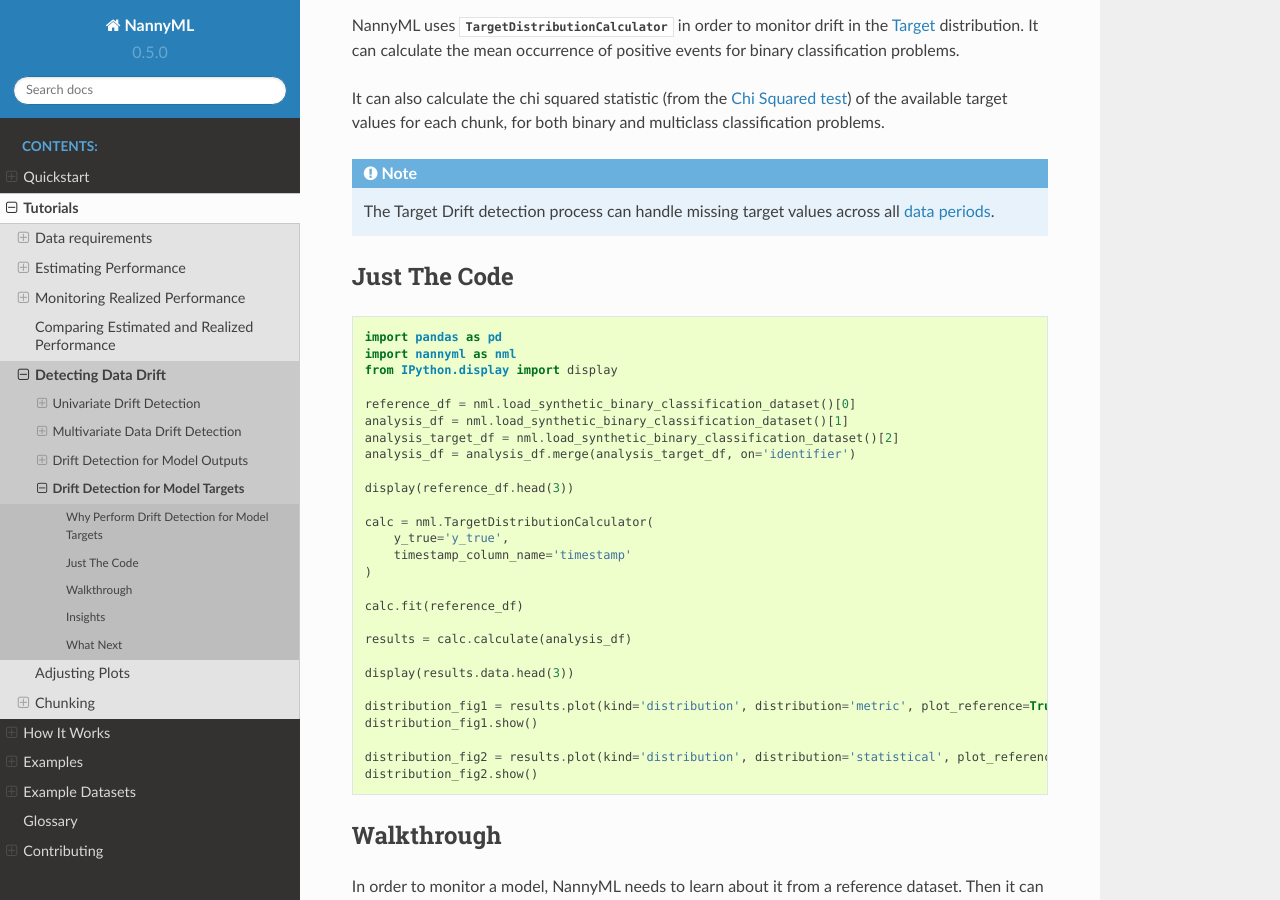
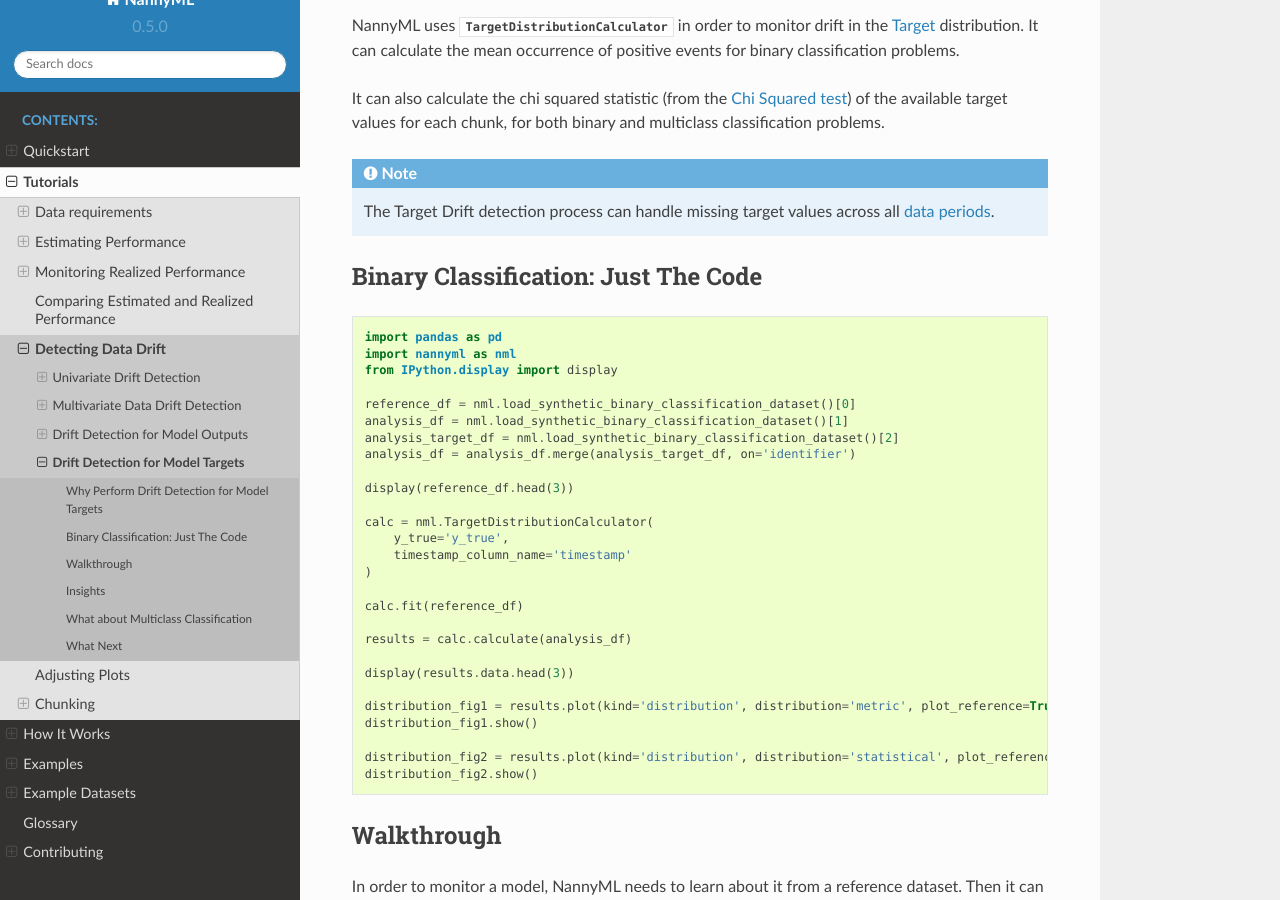
Before and after one commit to NannyML/nannyml, a Sphinx documentation site: the page built from docs/tutorials/detecting_data_drift/drift_detection_for_model_targets.rst, in a window 1280 px wide and 900 px high, scrolled down 346 px. Built offline with Sphinx 7.4.7 and the Read the Docs theme 2.0.0, drawn with Linux system fonts in a browser that asks for light colours; pages that are not in the unit, such as notebooks, are missing from menus; some of the changed text lies outside the part shown.

Commit message:
adding multiclass test

```diff
--- a/docs/tutorials/detecting_data_drift/drift_detection_for_model_targets.rst
+++ b/docs/tutorials/detecting_data_drift/drift_detection_for_model_targets.rst
@@ -24,8 +24,8 @@
     The Target Drift detection process can handle missing target values across all :term:`data periods<Data Period>`.
 
 
-Just The Code
--------------
+Binary Classification: Just The Code
+------------------------------------
 
 .. code-block:: python
 
@@ -151,6 +151,7 @@
 
 .. image:: /_static/target_distribution_statistical.svg
 
+
 Insights
 -----------------------
 
@@ -158,6 +159,15 @@
 can happen when the statistical tests consider a small change in the distribution of a variable to be significant.
 But because the change is small it is usually not significant from a model monitoring perspective.
 
+What about Multiclass Classification
+------------------------------------
+
+.. code-block:: python
+
+    calc.multi-class
+
+
+
 What Next
 -----------------------
 
```
Also changed, not shown: docs/tutorials/detecting_data_drift/drift_detection_for_model_outputs.rst (+10 -2 lines), docs/example_notebooks/Quickstart.ipynb.
